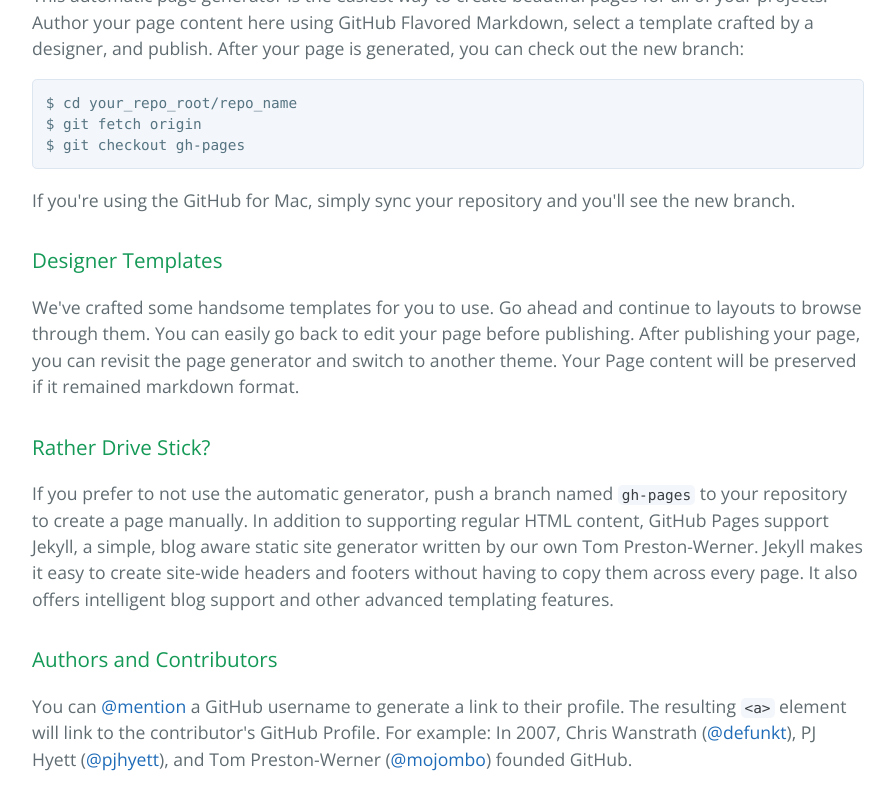
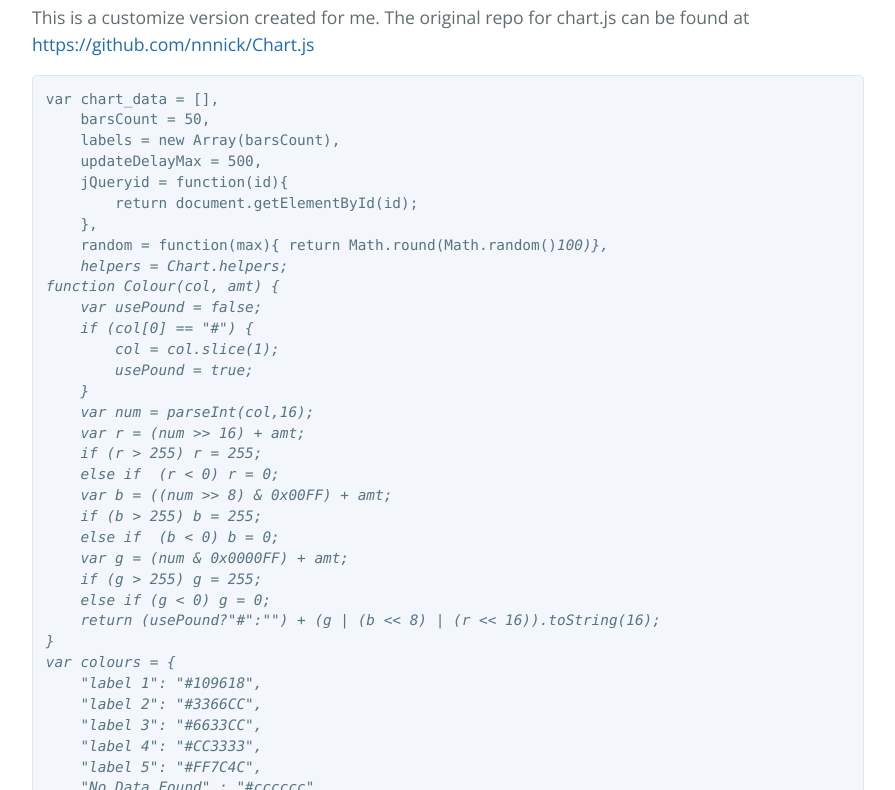
Before and after one commit to manukeerampanal/chart.js, a plain HTML site: page index.html in a window 1280 px wide. Shown: the part 434-1224 px from the top of the page, without its empty margins (192-1087 px from the left). Drawn offline with nearby package versions, Linux system fonts and the light colour scheme.

Commit message:
Create gh-pages branch via GitHub

```diff
--- a/index.html
+++ b/index.html
@@ -19,37 +19,92 @@
     </section>
 
     <section class="main-content">
-      <h3>
-<a id="welcome-to-github-pages" class="anchor" href="#welcome-to-github-pages" aria-hidden="true"><span class="octicon octicon-link"></span></a>Welcome to GitHub Pages.</h3>
+      <h1>
+<a id="chartjs" class="anchor" href="#chartjs" aria-hidden="true"><span class="octicon octicon-link"></span></a>chart.js</h1>
 
-<p>This automatic page generator is the easiest way to create beautiful pages for all of your projects. Author your page content here using GitHub Flavored Markdown, select a template crafted by a designer, and publish. After your page is generated, you can check out the new branch:</p>
+<p>This is a customize version created for me. The original repo for chart.js can be found at <a href="https://github.com/nnnick/Chart.js">https://github.com/nnnick/Chart.js</a>
+</p><pre>var chart_data = [],
+    barsCount = 50,
+    labels = new Array(barsCount),
+    updateDelayMax = 500,
+    jQueryid = function(id){
+        return document.getElementById(id);
+    },
+    random = function(max){ return Math.round(Math.random()<em>100)},
+    helpers = Chart.helpers;
+function Colour(col, amt) {
+    var usePound = false;
+    if (col[0] == "#") {
+        col = col.slice(1);
+        usePound = true;
+    }
+    var num = parseInt(col,16);
+    var r = (num &gt;&gt; 16) + amt;
+    if (r &gt; 255) r = 255;
+    else if  (r &lt; 0) r = 0;
+    var b = ((num &gt;&gt; 8) &amp; 0x00FF) + amt;
+    if (b &gt; 255) b = 255;
+    else if  (b &lt; 0) b = 0;
+    var g = (num &amp; 0x0000FF) + amt;
+    if (g &gt; 255) g = 255;
+    else if (g &lt; 0) g = 0;
+    return (usePound?"#":"") + (g | (b &lt;&lt; 8) | (r &lt;&lt; 16)).toString(16);
+}
+var colours = {
+    "label 1": "#109618",
+    "label 2": "#3366CC",
+    "label 3": "#6633CC",
+    "label 4": "#CC3333",
+    "label 5": "#FF7C4C",
+    "No Data Found" : "#cccccc"
+};
+var randomScalingFactor = function(){ return Math.round(Math.random()</em>100)};
+var pie_chart_1 = document.getElementById('pie_chart_1').getContext("2d");
+var pieDatai = [
+    {
+        value: 343,
+        color:colours["label 1"],
+        highlight: Colour(colours["label 1"], 15),
+        label: "label 1"
+    },{
+        value: 478.98,
+        color:colours["label 2"],
+        highlight: Colour(colours["label 2"], 15),
+        label: "label 2"
+    },{
+        value: 35,
+        color:colours["label 3"],
+        highlight: Colour(colours["label 3"], 15),
+        label: "label 3"
+    },{
+        value: 105,
+        color:colours["label 4"],
+        highlight: Colour(colours["label 4"], 15),
+        label: "label 4"
+    }
+];
+myPiei = new Chart(pie_chart_1).Pie(pieDatai, options);
+var legendHolderi = document.getElementById('legend_pie_chart_1');
+legendHolderi.innerHTML = myPiei.generateLegend();
+helpers.each(legendHolderi.firstChild.firstChild.childNodes, function(legendNode, index){
+    helpers.addEvent(legendNode, 'mouseover', function(){
+        var activeSegment = myPiei.segments[index];
+        activeSegment.save();
+        activeSegment.fillColor = activeSegment.highlightColor;
+        myPiei.showTooltip([activeSegment]);
+        activeSegment.restore();
+    });
+});
+helpers.addEvent(legendHolderi.firstChild.firstChild.firstChild, 'mouseout', function(){
+    myPiei.draw();
+});
+document.getElementById('pie_chart_1').parentNode.appendChild(legendHolderi.firstChild);
 
-<pre><code>$ cd your_repo_root/repo_name
-$ git fetch origin
-$ git checkout gh-pages
-</code></pre>
 
-<p>If you're using the GitHub for Mac, simply sync your repository and you'll see the new branch.</p>
 
-<h3>
-<a id="designer-templates" class="anchor" href="#designer-templates" aria-hidden="true"><span class="octicon octicon-link"></span></a>Designer Templates</h3>
+<div id="chartdiv1"><div id="legend_pie_chart_1"></div></div>
 
-<p>We've crafted some handsome templates for you to use. Go ahead and continue to layouts to browse through them. You can easily go back to edit your page before publishing. After publishing your page, you can revisit the page generator and switch to another theme. Your Page content will be preserved if it remained markdown format.</p>
-
-<h3>
-<a id="rather-drive-stick" class="anchor" href="#rather-drive-stick" aria-hidden="true"><span class="octicon octicon-link"></span></a>Rather Drive Stick?</h3>
-
-<p>If you prefer to not use the automatic generator, push a branch named <code>gh-pages</code> to your repository to create a page manually. In addition to supporting regular HTML content, GitHub Pages support Jekyll, a simple, blog aware static site generator written by our own Tom Preston-Werner. Jekyll makes it easy to create site-wide headers and footers without having to copy them across every page. It also offers intelligent blog support and other advanced templating features.</p>
-
-<h3>
-<a id="authors-and-contributors" class="anchor" href="#authors-and-contributors" aria-hidden="true"><span class="octicon octicon-link"></span></a>Authors and Contributors</h3>
-
-<p>You can <a href="https://github.com/blog/821" class="user-mention">@mention</a> a GitHub username to generate a link to their profile. The resulting <code>&lt;a&gt;</code> element will link to the contributor's GitHub Profile. For example: In 2007, Chris Wanstrath (<a href="https://github.com/defunkt" class="user-mention">@defunkt</a>), PJ Hyett (<a href="https://github.com/pjhyett" class="user-mention">@pjhyett</a>), and Tom Preston-Werner (<a href="https://github.com/mojombo" class="user-mention">@mojombo</a>) founded GitHub.</p>
-
-<h3>
-<a id="support-or-contact" class="anchor" href="#support-or-contact" aria-hidden="true"><span class="octicon octicon-link"></span></a>Support or Contact</h3>
-
-<p>Having trouble with Pages? Check out the documentation at <a href="https://help.github.com/pages">https://help.github.com/pages</a> or contact <a href="mailto:support@github.com">support@github.com</a> and we’ll help you sort it out.</p>
+<p></p><pre></pre></pre>
 
       <footer class="site-footer">
         <span class="site-footer-owner"><a href="https://github.com/manukeerampanal/chart.js">Chart.js</a> is maintained by <a href="https://github.com/manukeerampanal">manukeerampanal</a>.</span>
```
Also changed, not shown: params.json (+1 -1 lines).
